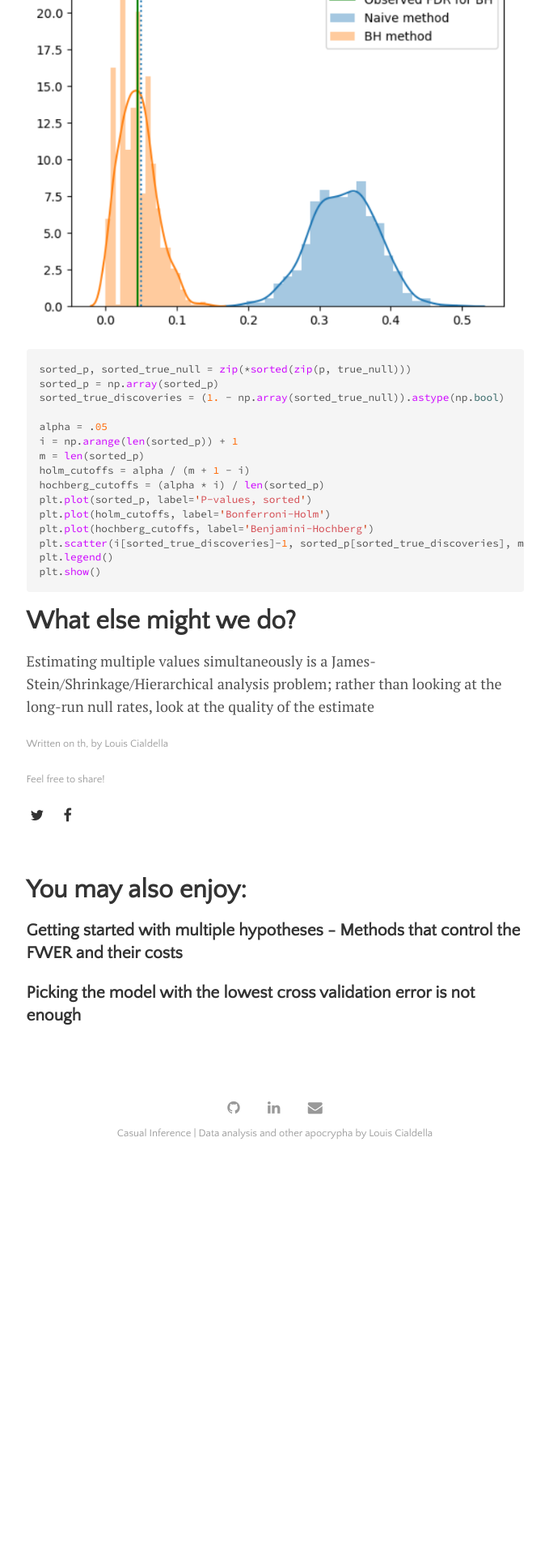
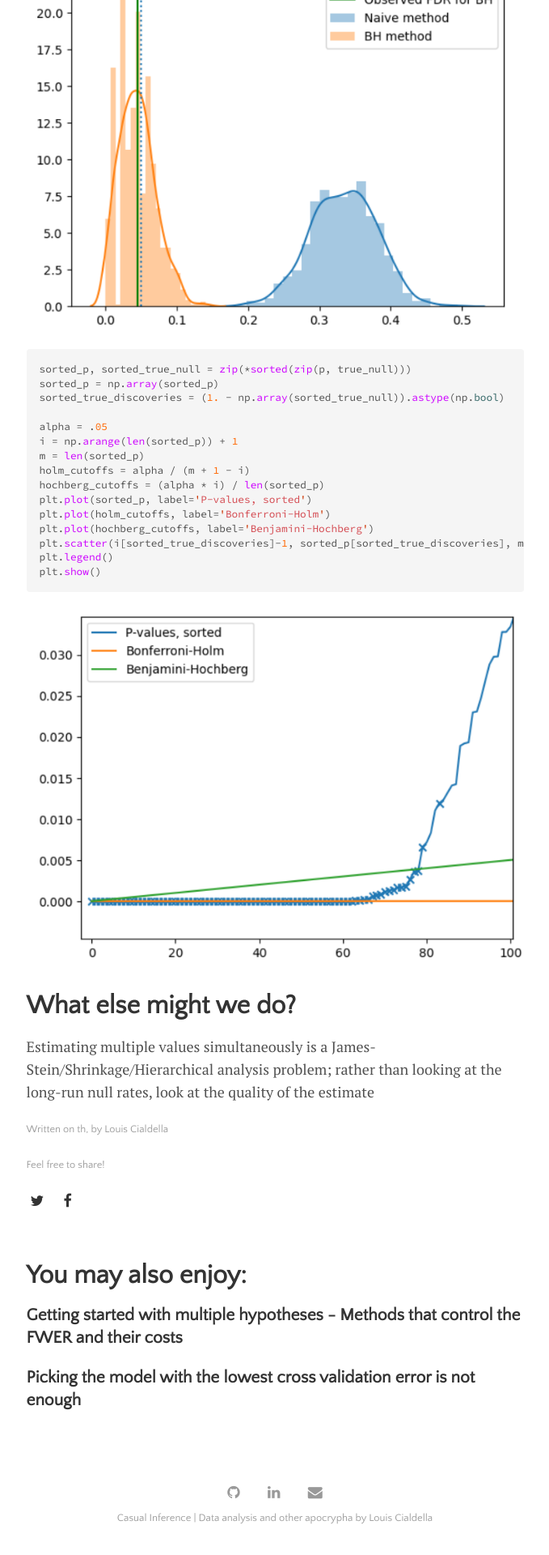
Before and after one commit to lmc2179/lmc2179.github.io, a Jekyll site: the page built from drafts/fdr.md, in a window 1280 px wide. Shown: the part 3879-5799 px from the top of the page at 81% size, without its empty margins (300-979 px from the left). Built offline with Jekyll 4.4.1, drawn with Linux system fonts in a browser that asks for light colours; before the commit the page ends 5324 px from its top, so only the background shows below that.

Commit message:
Update fdr.md

````diff
--- a/drafts/fdr.md
+++ b/drafts/fdr.md
@@ -120,6 +120,8 @@ plt.legend()
 plt.show()
 ```
 
+![A comparison between FWER and FDR](https://raw.githubusercontent.com/lmc2179/lmc2179.github.io/master/assets/img/fdr/fwer_fdr_comparison.png)
+
 # What else might we do?
 
 Estimating multiple values simultaneously is a James-Stein/Shrinkage/Hierarchical analysis problem; rather than looking at the long-run null rates, look at the quality of the estimate
````
